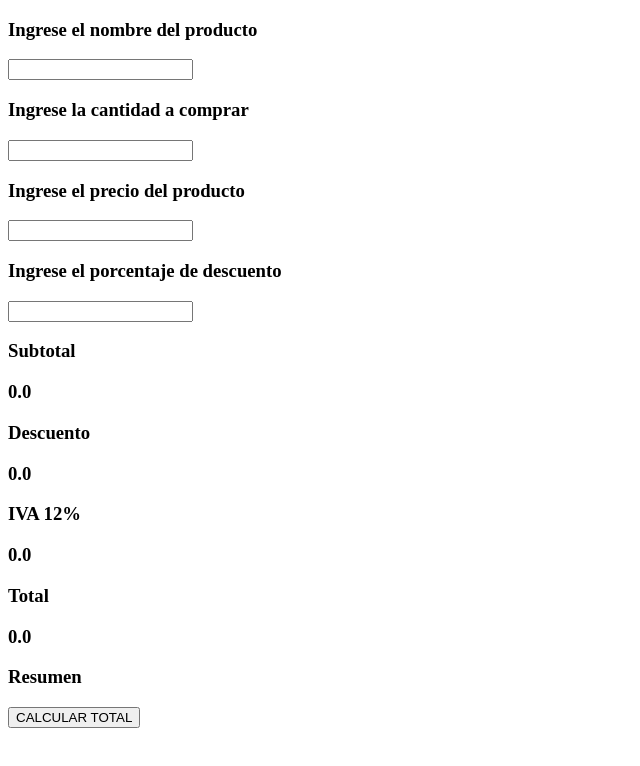
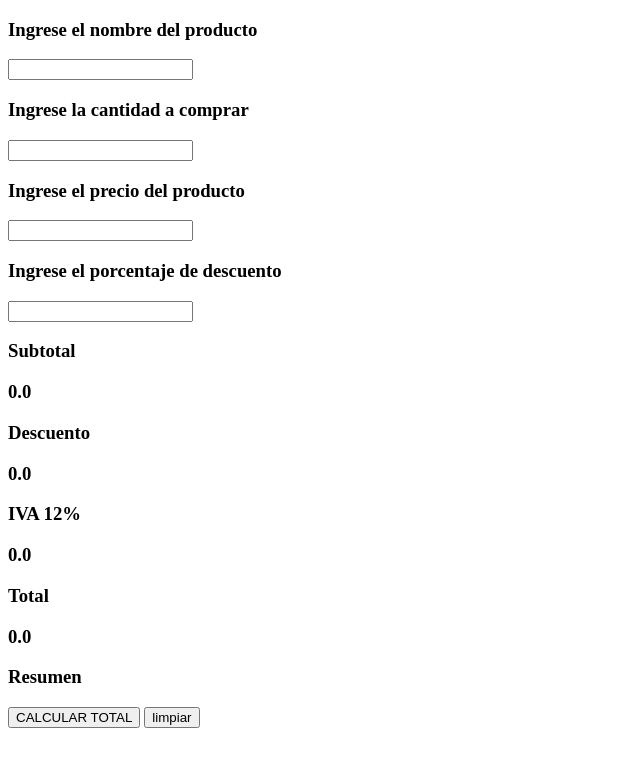
Before and after one commit to Johannaguilar/krakedev, a plain HTML site: page puntoDeVenta_v4/puntoDeVenta.html in a window 1280 px wide. Shown: the whole page, without its empty margins (0-640 px from the left). Drawn offline with Linux system fonts and the light colour scheme.

Commit message:
funcion limpiar funcionando y todo listo

```diff
--- a/puntoDeVenta_v4/puntoDeVenta.html
+++ b/puntoDeVenta_v4/puntoDeVenta.html
@@ -27,6 +27,8 @@
 
         <input type="button" value="CALCULAR TOTAL"
         onclick="calcularValorTotal()"/>
+        <input type="button" value="limpiar"
+        onclick="limpiar()"/>
 
     </body>
 </html>
--- a/puntoDeVenta_v4/puntoDeVenta.js
+++ b/puntoDeVenta_v4/puntoDeVenta.js
@@ -86,7 +86,6 @@ calcularValorTotal = function () {
             Valor a pagar por 20 cerveza corona con 10% de descuento: USD 48.75
         Si funciona, hacer un commit listo
     */
-
 }
 limpiar = function () {
     /*
@@ -94,5 +93,14 @@ limpiar = function () {
         Dejar todos los textos de los montos con el valor 0.0
         Si funciona, hacer un commit
      */
+    mostrarTextoEnCaja("txtProducto","");
+    mostrarTextoEnCaja("txtCantidad","0");
+    mostrarTextoEnCaja("txtPrecio","0.0");
+    mostrarTextoEnCaja("txtPorcentajeDescuento","0");
+    mostrarTexto("lblSubtotal","0.0");
+    mostrarTexto("lblDescuento","0.0");
+    mostrarTexto("lblValorIVA","0.0");
+    mostrarTexto("lblTotal","0.0");
+    mostrarTexto("lblResumen","");
 }
 /* SI TODO FUNCIONA, HACER UN PUSH */
```
